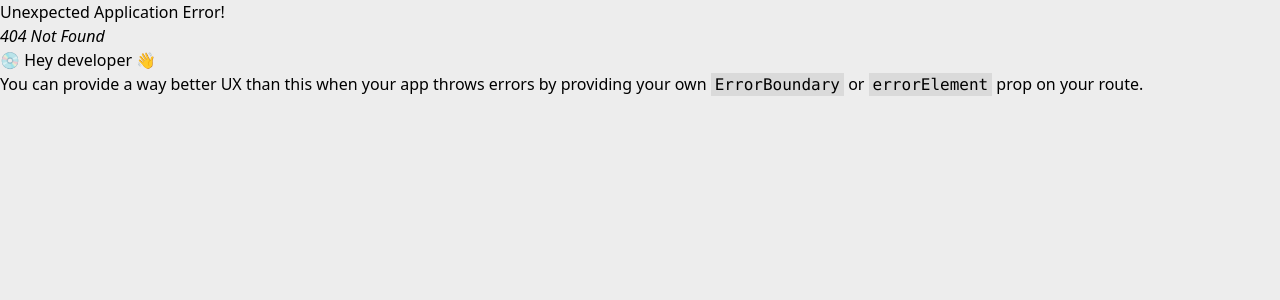
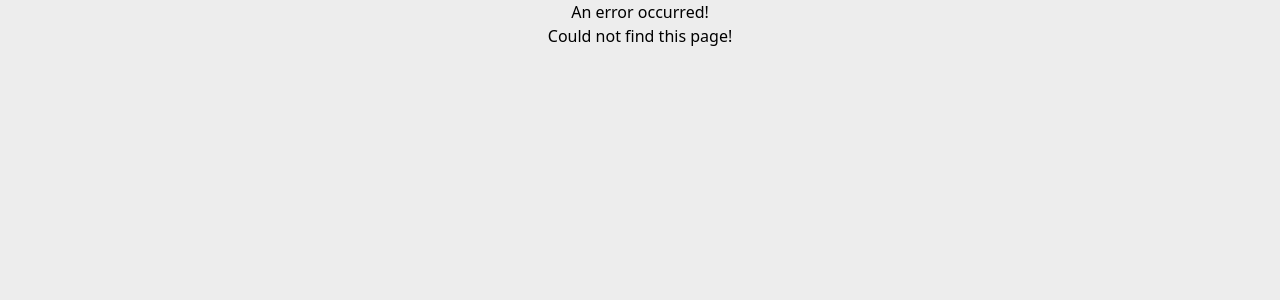
Before and after one commit to njfealy/anki-dupe-frontend, a React (Vite) app: page /study/1 in a window 1280 px wide. Before the commit this address had no page. Shown: the top 300 px of the page. Built offline with nearby package versions, Linux system fonts and the light colour scheme.

Commit message:
added error routing

```diff
--- a/src/App.jsx
+++ b/src/App.jsx
@@ -4,11 +4,13 @@
 import StudyPage from "./pages/Study";
 import "./App.css";
 import RootLayout from "./pages/Root";
+import ErrorPage from "./pages/Error";
 
 const router = createBrowserRouter([
   {
     path: "/",
     element: <RootLayout />,
+    errorElement: <ErrorPage />,
     children: [
       { path: "/", element: <HomePage /> },
       { path: "/auth", element: <AuthPage /> },
--- /dev/null
+++ b/src/pages/Error.jsx
@@ -0,0 +1,12 @@
+const ErrorPage = () => {
+  return (
+    <>
+      <div className="text-center m-auto">
+        <h1 >An error occurred!</h1>
+        <p>Could not find this page!</p>
+      </div>
+    </>
+  );
+};
+
+export default ErrorPage;
```
